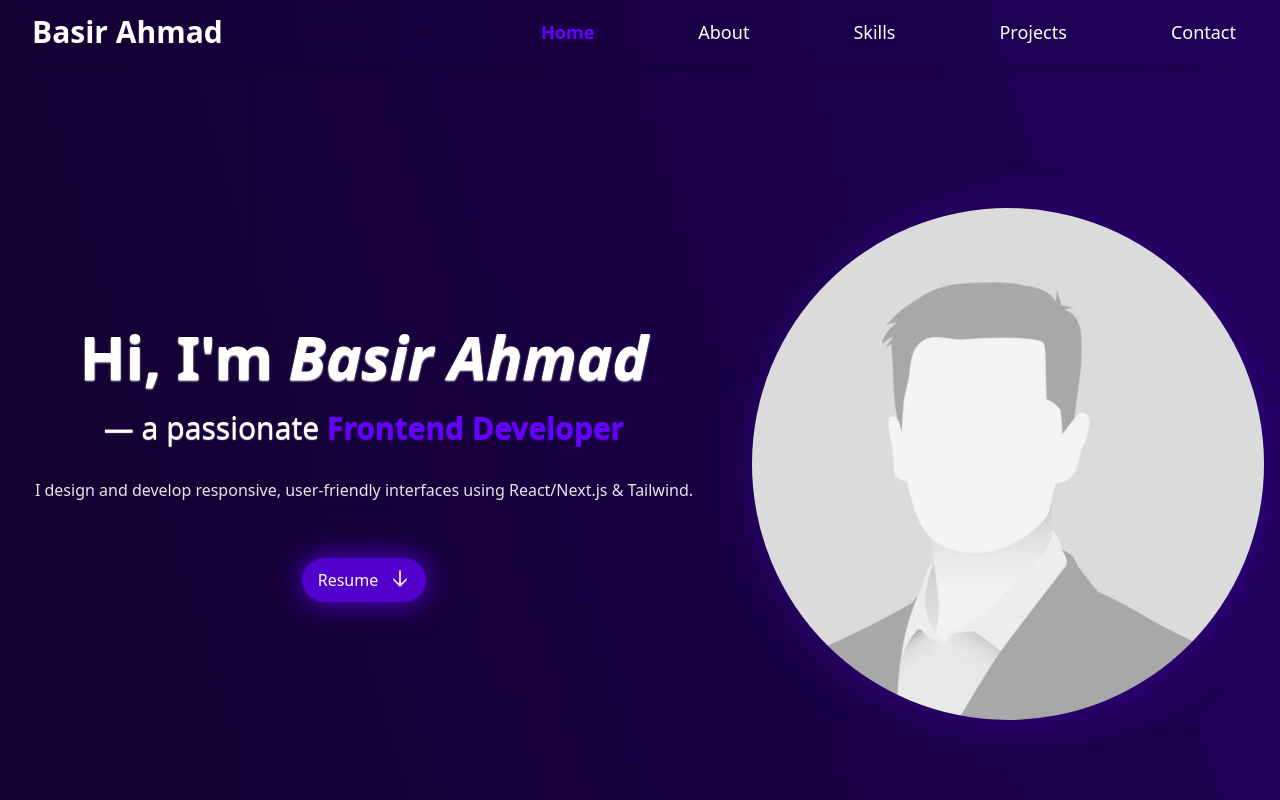
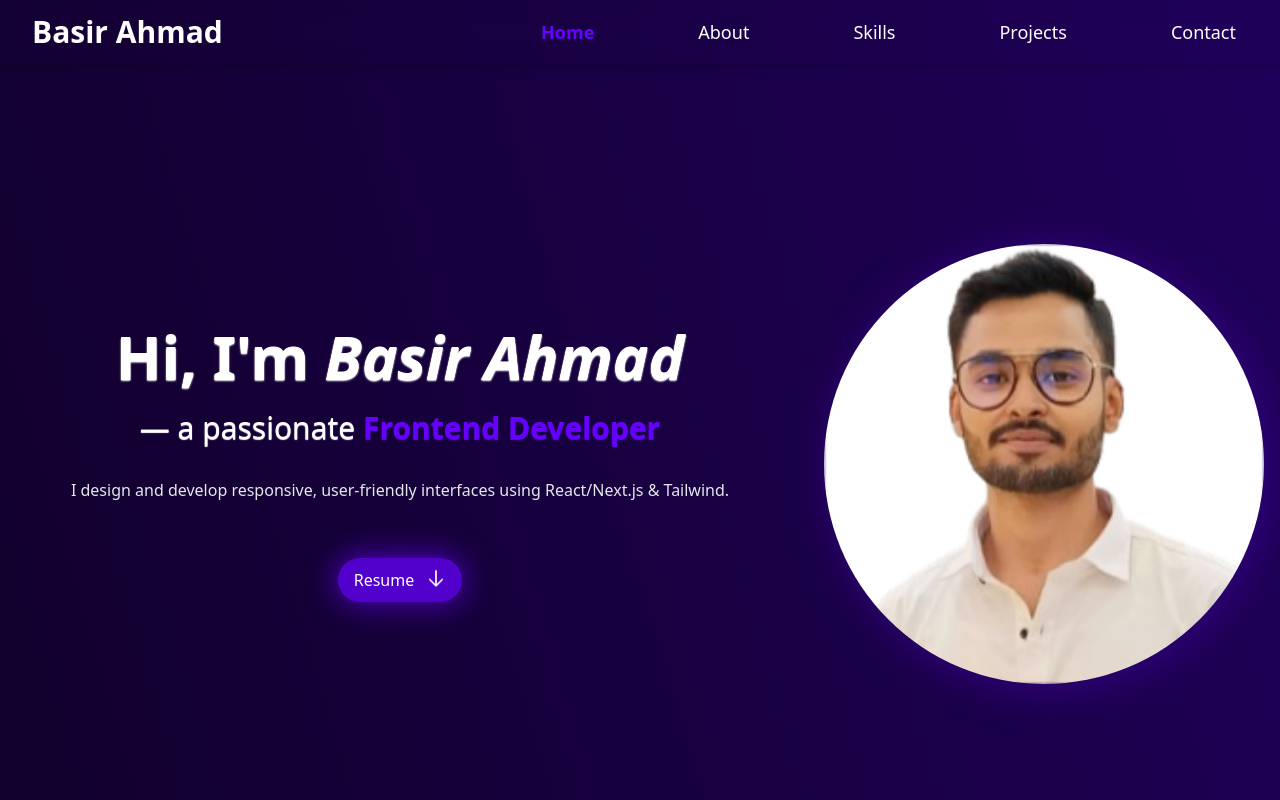
Before and after one commit to thebeliever1812/personal-portfolio, a Next.js app: page / in a window 1280 px wide. Shown: the top 800 px of the page. Built offline with nearby package versions, Linux system fonts and the light colour scheme.

Commit message:
Update HeroSection with new profile image and enhance alt text for accessibility

```diff
--- a/app/components/HomePageSections/HeroSection.tsx
+++ b/app/components/HomePageSections/HeroSection.tsx
@@ -4,9 +4,7 @@ import { ResumeButton } from "../index";
 const HeroSection: React.FC = () => {
     return (
         <section className="hero-section w-full min-h-screen rounded-lg px-4 flex flex-col md:flex-row-reverse gap-5 lg:gap-10 justify-start md:justify-center py-20 md:py-0 items-center">
-            {/* Photo */}
-            <img src="/fallback_profile_image.jpg" alt="Basir Ahmad's profile photo" className="w-72 md:w-sm lg:w-lg mx-auto sm:m-0 rounded-full bg-cover bg-center shadow-[5px_5px_40px_0_#330080] select-none" />
-            {/* name title tagline */}
+            <img src="/profile_picture.png" alt="Basir Ahmad smiling in a professional headshot, wearing a neutral shirt, set against a simple background. The mood is friendly and approachable. No visible text in the image." className="w-72 md:w-sm lg:w-lg mx-auto sm:m-0 rounded-full bg-cover bg-center shadow-[5px_5px_40px_0_#330080] select-none" />
             <section className='flex flex-col items-center justify-center text-center gap-2 md:gap-4 w-full max-w-3xl'>
                 <h1 className="text-3xl lg:text-4xl xl:text-6xl font-bold text-shadow-sm text-shadow-current select-none">
                     Hi, I'm <i>Basir Ahmad</i>
```
Also changed, not shown: public/profile_picture.png (added).
